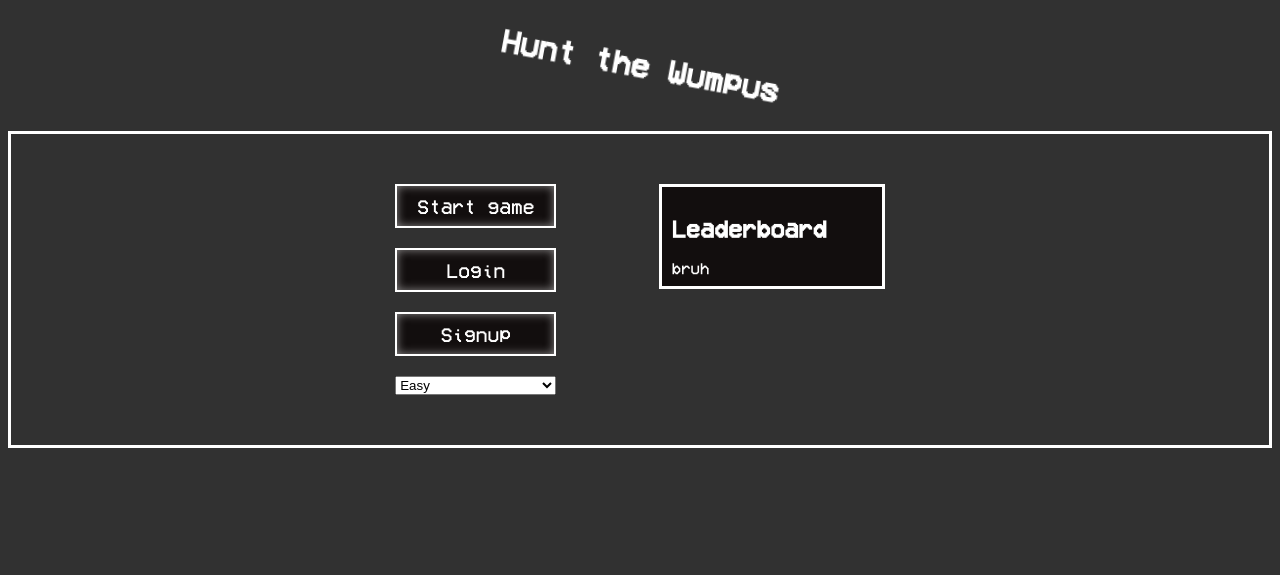
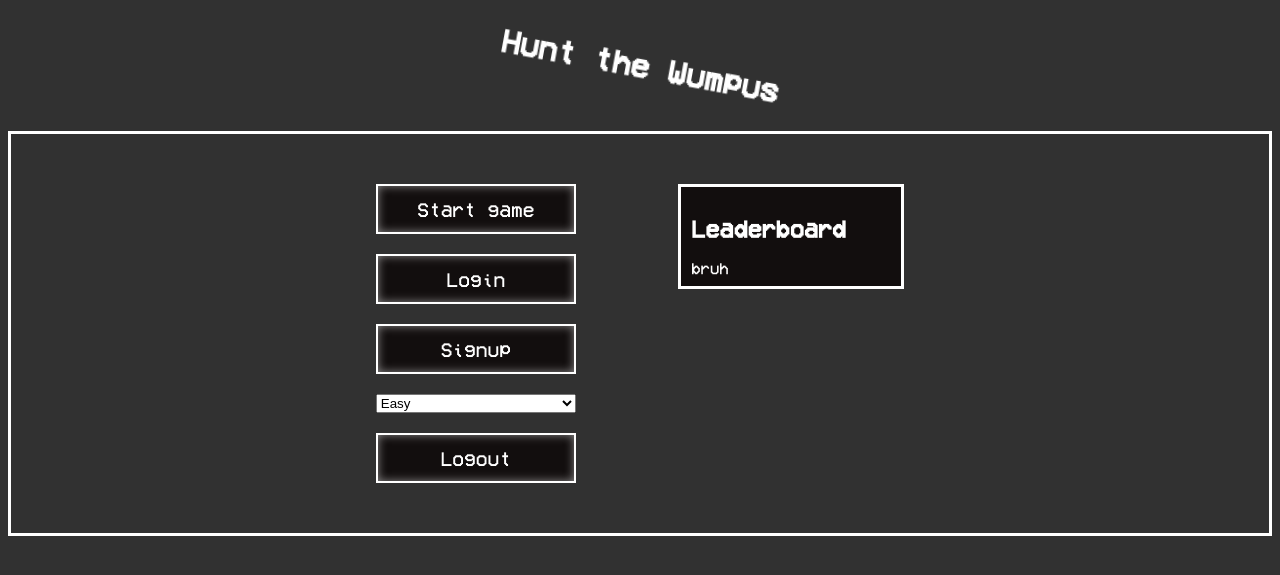
Before and after one commit to Abmaster2007/HTW-2D, a Flask app: page / in a window 1280 px wide. Shown: the top 575 px of the page. Run offline with Flask 3, Linux system fonts and the light colour scheme.

Commit message:
Add logout button to game menu; implement login form in login.html

```diff
--- a/main.py
+++ b/main.py
@@ -7,5 +7,13 @@ app = Flask(__name__)
 def index():
     return render_template('Gamemenu.html')
 
+@app.route('/login')
+def login():
+    return render_template('Login.html')
+
+@app.route('/signup')
+def signup():
+    return render_template('Signup.html')
+
 if __name__ == '__main__':
     app.run(debug=True)
--- a/static/index.css
+++ b/static/index.css
@@ -1,5 +1,10 @@
 html {
     background-color: rgb(49, 49, 49);
+}
+
+a {
+    color: white;
+    text-decoration: none;
 }
 
 @font-face {
@@ -54,7 +59,9 @@ canvas {
     padding: 10px 20px;
     font-size: 20px;
     cursor: pointer;
-    gap: 10px;
+    transition: background-color 0.3s, box-shadow 0.3s;
+    width: 200px;
+    height: 50px;
 }
 
 #gameMenu button:hover {
--- a/templates/Gamemenu.html
+++ b/templates/Gamemenu.html
@@ -4,13 +4,14 @@
     <div id="gameMenu">
         <div id="menuButtons">
             <button id="startGameButton">Start game</button>
-            <button id="loginButton">Login</button>
-            <button id="signupButton">Signup</button>
+            <a href="{{ url_for('login') }}"><button id="loginButton">Login</button></a>
+            <a href="{{ url_for('signup') }}"><button id="signupButton">Signup</button></a>
             <select name="difficulty" id="difficultySelector">
                 <option value="easy">Easy</option>
                 <option value="medium">Medium</option>
                 <option value="hard">Hard</option>
             </select>
+            <button id="logoutButton">Logout</button>
         </div>
         <div id="leaderBoard">
             <h2>Leaderboard</h2>
```
Also changed, not shown: templates/login.html (+20 -0 lines), README.md.
